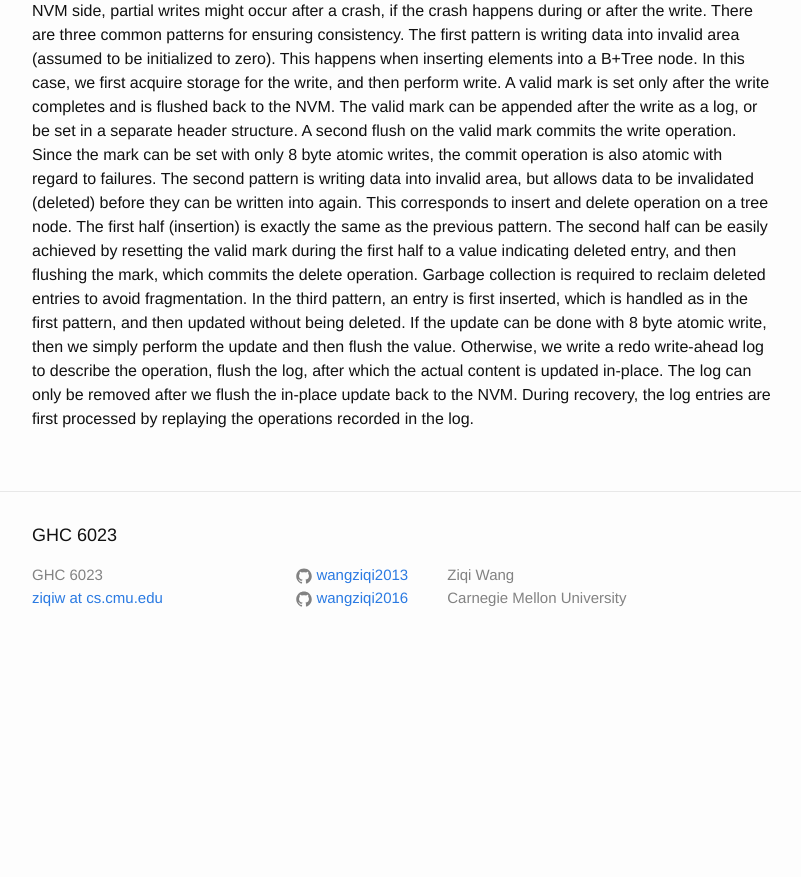
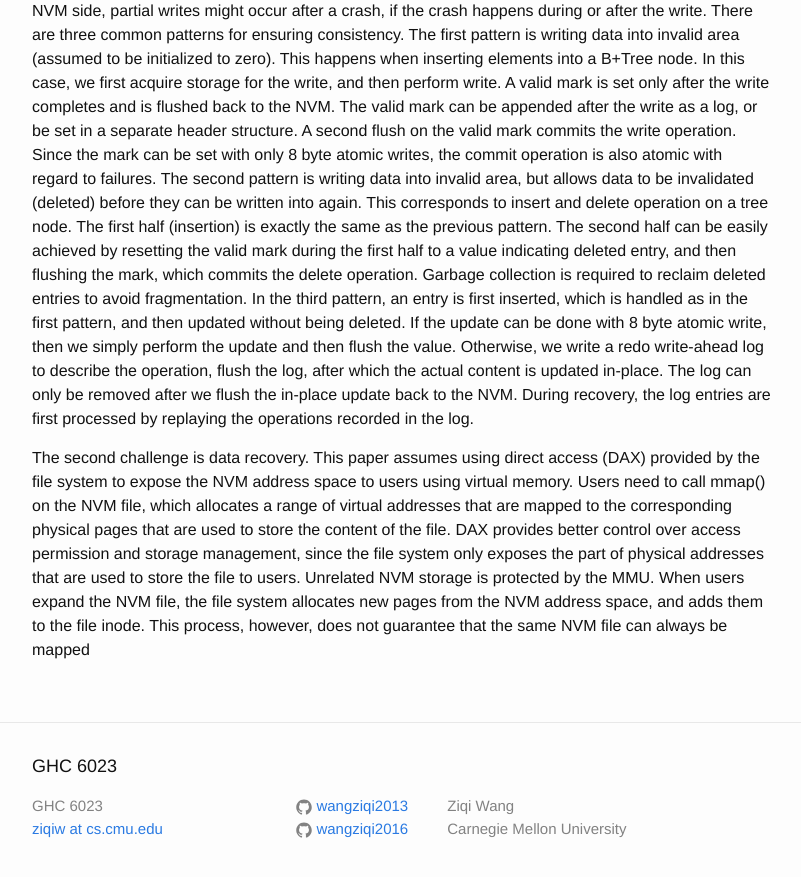
Before and after one commit to wangziqi2013/wangziqi2013.github.io, a Jekyll site: the page built from _posts/2019-11-17-fptree.markdown, in a window 1280 px wide and 900 px high, scrolled down 679 px. Shown: the top 877 px of the window, without its empty margins (238-1039 px from the left). Built offline with Jekyll 4.4.1, drawn with Linux system fonts in a browser that asks for light colours; before the commit the page ends 1348 px from its top, so only the background shows below that.

Commit message:
Adding DAX

```diff
--- a/_posts/2019-11-17-fptree.markdown
+++ b/_posts/2019-11-17-fptree.markdown
@@ -34,3 +34,11 @@ inserted, which is handled as in the first pattern, and then updated without bei
 log to describe the operation, flush the log, after which the actual content is updated in-place. The log can only be
 removed after we flush the in-place update back to the NVM. During recovery, the log entries are first processed by replaying
 the operations recorded in the log.
+
+The second challenge is data recovery. This paper assumes using direct access (DAX) provided by the file system to expose
+the NVM address space to users using virtual memory. Users need to call mmap() on the NVM file, which allocates a range
+of virtual addresses that are mapped to the corresponding physical pages that are used to store the content of the file.
+DAX provides better control over access permission and storage management, since the file system only exposes the part of
+physical addresses that are used to store the file to users. Unrelated NVM storage is protected by the MMU. When users
+expand the NVM file, the file system allocates new pages from the NVM address space, and adds them to the file inode.
+This process, however, does not guarantee that the same NVM file can always be mapped
```
